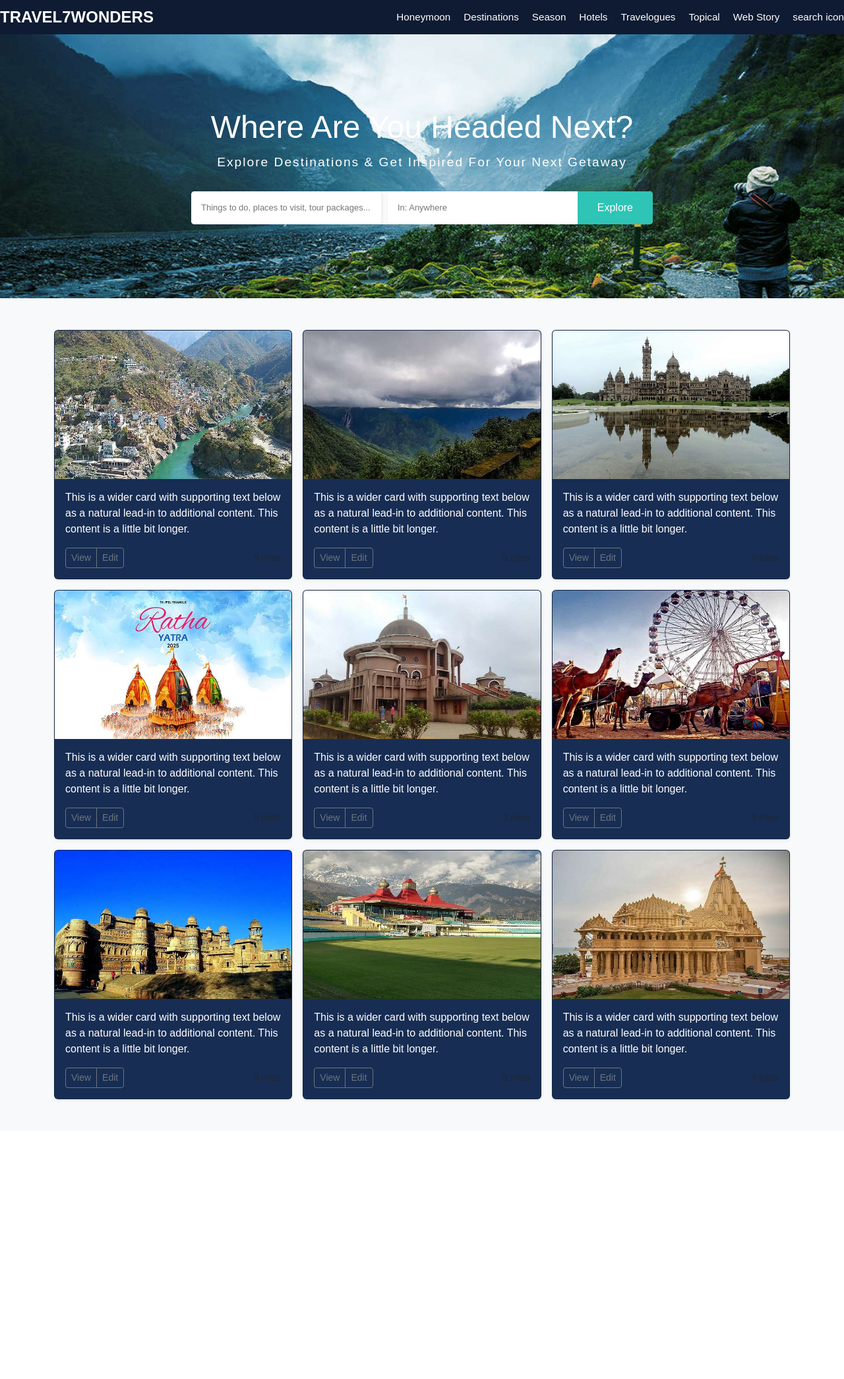
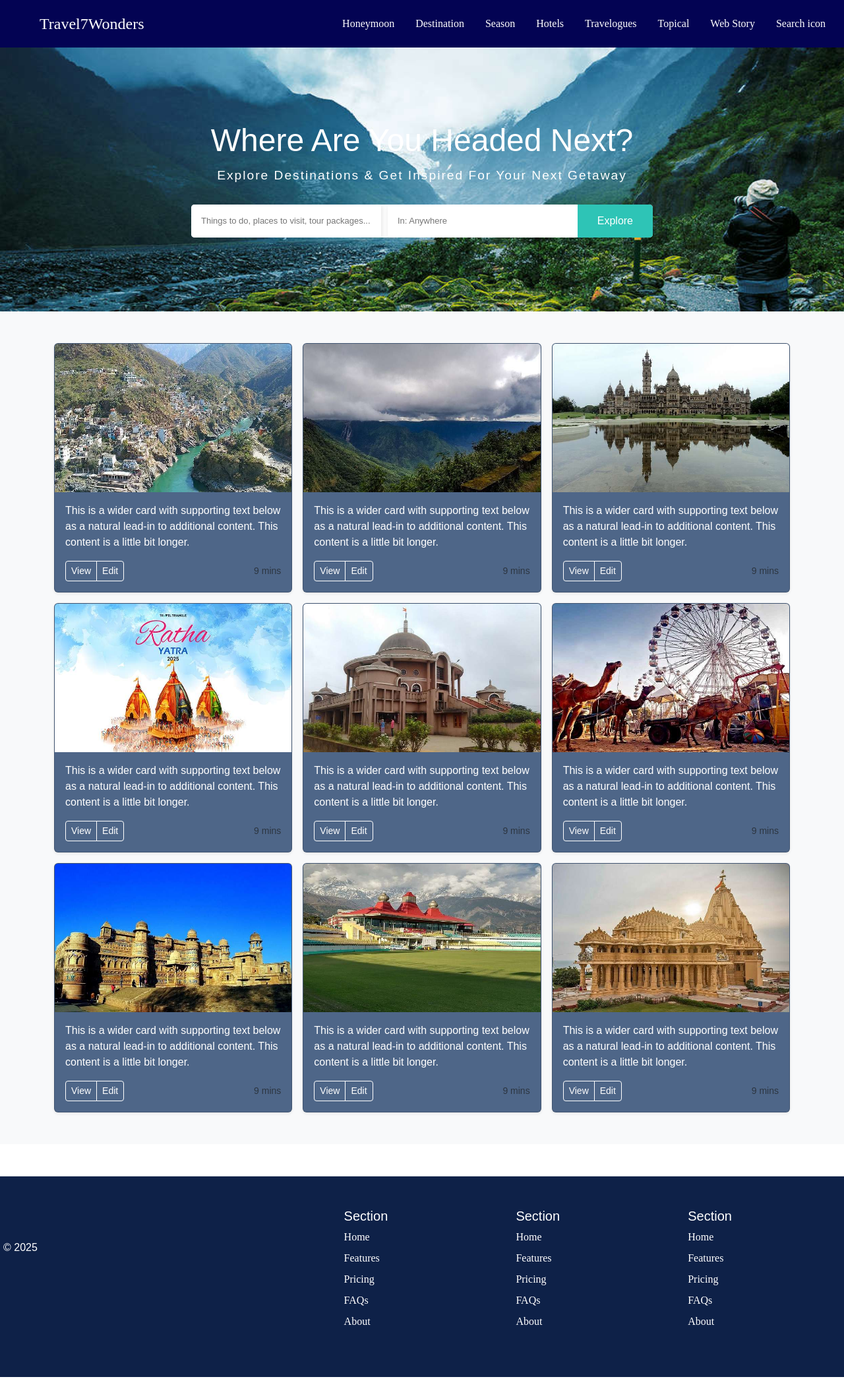
Before and after one commit to Madhuri36/Travel7Wonders, a plain HTML site: page letsgooooo/public/index.html in a window 1280 px wide. Shown: the whole page at 66% size. Before the commit the page ends 1714 px from the top, so only its background shows below. Drawn offline with nearby package versions, Linux system fonts and the light colour scheme.

Commit message:
added footer

```diff
--- a/letsgooooo/public/index.html
+++ b/letsgooooo/public/index.html
@@ -8,19 +8,27 @@
     <link href="https://cdn.jsdelivr.net/npm/bootstrap@5.3.6/dist/css/bootstrap.min.css" rel="stylesheet" integrity="sha384-4Q6Gf2aSP4eDXB8Miphtr37CMZZQ5oXLH2yaXMJ2w8e2ZtHTl7GptT4jmndRuHDT" crossorigin="anonymous">
 </head>
 <body>
- <div class="navbar">
-    <div class="logo">TRAVEL7WONDERS</div>
-    <div class="menu">
-      <a href="#">Honeymoon</a>
-      <a href="#">Destinations</a>
-      <a href="#">Season</a>
-      <a href="#">Hotels</a>
-      <a href="#">Travelogues</a>
-      <a href="#">Topical</a>
-      <a href="#">Web Story</a>
-      <a href="#">search icon</a>
-    </div>
-  </div>
+<section  class="container-fluid" >
+            <header class="d-flex flex-wrap justify-content-center py-3">
+                <a href="/" class="d-flex align-items-center mb-3 mb-md-0 me-md-auto link-body-emphasis text-decoration-none">
+                    <svg class="bi me-2" width="40" height="32" aria-hidden="true">
+                        <use xlink:href="#bootstrap"></use>
+                    </svg>
+                    <span class="fs-4 logo">Travel7Wonders</span>
+                </a>
+                    <ul class="nav nav-pills">
+                        <li class="nav-item"><a href="#" class="nav-link " aria-current="page">Honeymoon</a></li>
+                        <li class="nav-item"><a href="#" class="nav-link">Destination</a></li>
+                        <li class="nav-item"><a href="#" class="nav-link">Season</a></li>
+                        <li class="nav-item"><a href="#" class="nav-link">Hotels</a></li>
+                        <li class="nav-item"><a href="#" class="nav-link">Travelogues</a></li>
+                        <li class="nav-item"><a href="#" class="nav-link">Topical</a></li>
+                        <li class="nav-item"><a href="#" class="nav-link">Web Story</a></li>
+                        <li class="nav-item"><a href="#" class="nav-link">Search icon</a></li>
+                        <li></li>
+                    </ul>
+            </header>
+    </section>
 
   <!-- Hero Section -->
 <div class="hero-section">
@@ -176,6 +184,50 @@
                                            </div>
 </div>
 
+<section class="foot">
+  <footer class="row row-cols-1 row-cols-sm-2 row-cols-md-5 py-5 my-5 border-top">
+    <div class="col mb-3">
+      <a href="/" class="d-flex align-items-center mb-3 link-body-emphasis text-decoration-none" aria-label="Bootstrap">
+      <svg class="bi me-2" width="40" height="32" aria-hidden="true"><use xlink:href="#bootstrap"></use>
+      </svg>
+    </a>
+     <p class="text-body-secondary para">© 2025</p>
+    </div>
+     <div class="col mb-3">
+     </div>
+     <div class="col mb-3">
+       <h5>Section</h5>
+       <ul class="nav flex-column abc">
+        <li class="nav-item mb-2"><a href="#" class="nav-link p-0 text-body-secondary">Home</a></li>
+        <li class="nav-item mb-2"><a href="#" class="nav-link p-0 text-body-secondary">Features</a></li>
+         <li class="nav-item mb-2"><a href="#" class="nav-link p-0 text-body-secondary">Pricing</a></li>
+         <li class="nav-item mb-2"><a href="#" class="nav-link p-0 text-body-secondary">FAQs</a></li>
+          <li class="nav-item mb-2"><a href="#" class="nav-link p-0 text-body-secondary">About</a></li>
+         </ul>
+        </div>
+        <div class="col mb-3">
+           <h5>Section</h5>
+            <ul class="nav flex-column abc">
+              <li class="nav-item mb-2"><a href="#" class="nav-link p-0 text-body-secondary">Home</a></li>
+              <li class="nav-item mb-2"><a href="#" class="nav-link p-0 text-body-secondary">Features</a></li>
+               <li class="nav-item mb-2"><a href="#" class="nav-link p-0 text-body-secondary">Pricing</a></li>
+                <li class="nav-item mb-2"><a href="#" class="nav-link p-0 text-body-secondary">FAQs</a></li>
+                 <li class="nav-item mb-2"><a href="#" class="nav-link p-0 text-body-secondary">About</a></li>
+                </ul>
+               </div>
+                <div class="col mb-3">
+                  <h5>Section</h5>
+                   <ul class="nav flex-column abc">
+                    <li class="nav-item mb-2"><a href="#" class="nav-link p-0 text-body-secondary">Home</a></li>
+                     <li class="nav-item mb-2"><a href="#" class="nav-link p-0 text-body-secondary">Features</a></li>
+                     <li class="nav-item mb-2"><a href="#" class="nav-link p-0 text-body-secondary">Pricing</a></li>
+                      <li class="nav-item mb-2"><a href="#" class="nav-link p-0 text-body-secondary">FAQs</a></li>
+                      <li class="nav-item mb-2"><a href="#" class="nav-link p-0 text-body-secondary">About</a></li>
+                     </ul>
+                     </div>
+                     </footer>
+</section>
+
 
 </body>
 </html>
--- a/letsgooooo/public/style.css
+++ b/letsgooooo/public/style.css
@@ -4,15 +4,13 @@
       box-sizing: border-box;
       font-family: 'Poppins', sans-serif;
     }
+@import url('https://fonts.googleapis.com/css2?family=Limelight&display=swap');
 
-    body {
-      background-color: #fff;
-    }
 
     /* Navigation Bar */
-    .navbar {
+    /* .navbar {
       font-family: serif !important;
-      background-color: #0e1b32;
+      background-color: #0E2148;
       padding: 15px 30px;
       color: white;
       display: flex;
@@ -27,6 +25,7 @@
     .navbar .logo {
       font-size: 1.5em;
       font-weight: bold;
+      font-family: "Limelight";
     }
 
     .navbar .menu {
@@ -38,11 +37,33 @@
       color: white;
       text-decoration: none;
       font-size: 0.95em;
-    }
+    } */
+
+ .container-fluid{
+    padding-left: 0px;
+    padding-right: 0px;
+    width: 100% !important;
+    background-color: rgb(3, 3, 83);
+    padding: 0;
+    margin: 0;
+}
+.nav .nav-item .nav-link{
+    text-decoration: none;
+    color: white;
+    font-family: serif;
+    font-size: 1em;
+}
+.logo{
+    font-size: 1.5em !important;
+    color: white;
+    font-family: "Limelight" !important;
+}
 .hero-section {
   width: 100%;
   position: relative;
   overflow: hidden;
+  padding: 0px !important;
+  margin: 0px !important;
 }
 
 .hero {
@@ -54,7 +75,8 @@
   align-items: center;
   text-align: center;
   color: white;
-  padding: 60px 20px;
+  padding: 0;
+  margin:0;
   position: relative;
 }
 
@@ -149,6 +171,25 @@
   }
 }
 .my-custom-card {
-  background-color: #172d53 !important; /* light gray */
+  background-color: #4E6688 !important; /* light gray */
   color:white !important; /* optional: to control text color */
 }
+.my-custom-card button {
+  border: 1px solid white !important;
+  color: white !important;
+  /* background-color: transparent !important; */
+}
+.my-custom-card button:hover{
+  background-color: #0E2148;
+}
+.foot {
+  background-color:#0E2148 ;
+  color: white;
+}
+.foot .abc a{
+  color: white !important;
+}
+.foot .para {
+  color: white !important;
+  margin-left: 5px;
+}
```
